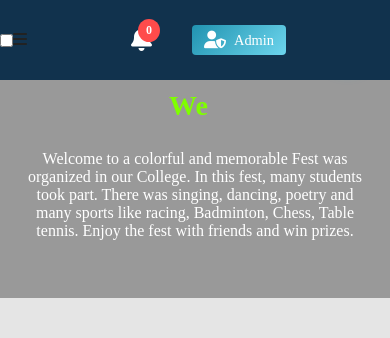
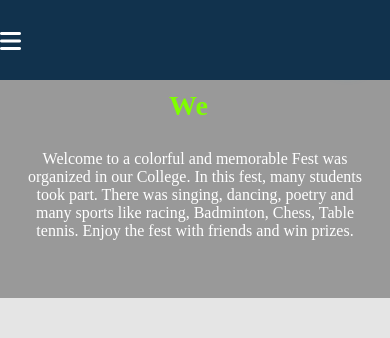
Before and after one commit to rohitkbd09-droid/college_event_management, a website: page home.html in a window 390 px wide. Shown: the top 338 px of the page. Drawn offline with Linux system fonts and the light colour scheme.

Commit message:
Restore hamburger menu button in navbar
- Added missing CSS styles for hamburger menu button (.checkbtn)
- Implemented mobile responsive navigation with slide-out menu
- Hamburger button now visible on screens smaller than 992px
- Added smooth transition animations for mobile menu
- Fixed navbar structure to properly show/hide navigation items

```diff
--- a/css/navbar.css
+++ b/css/navbar.css
@@ -70,6 +70,26 @@
     font-size: 1.1rem;
 }
 
+/* Hamburger Menu Styles */
+.checkbtn {
+    font-size: 30px;
+    color: white;
+    float: right;
+    line-height: 80px;
+    margin-right: 40px;
+    cursor: pointer;
+    display: none;
+}
+
+.checkbtn i {
+    color: white;
+    font-size: 1.5rem;
+}
+
+#check {
+    display: none;
+}
+
 /* Mobile Responsive Styles */
 @media (max-width: 992px) {
     .navbar {
@@ -82,6 +102,32 @@
 
     .nav-brand .logo {
         font-size: 1.3rem;
+    }
+
+    .checkbtn {
+        display: block;
+    }
+
+    .nav-actions {
+        position: fixed;
+        width: 100%;
+        height: 100vh;
+        background-color: #11324D;
+        top: 80px;
+        left: -100%;
+        text-align: center;
+        transition: all 0.5s;
+        flex-direction: column;
+        justify-content: flex-start;
+        padding-top: 50px;
+    }
+
+    .nav-actions li {
+        margin: 20px 0;
+    }
+
+    #check:checked ~ .nav-container .nav-actions {
+        left: 0;
     }
 }
 
```
